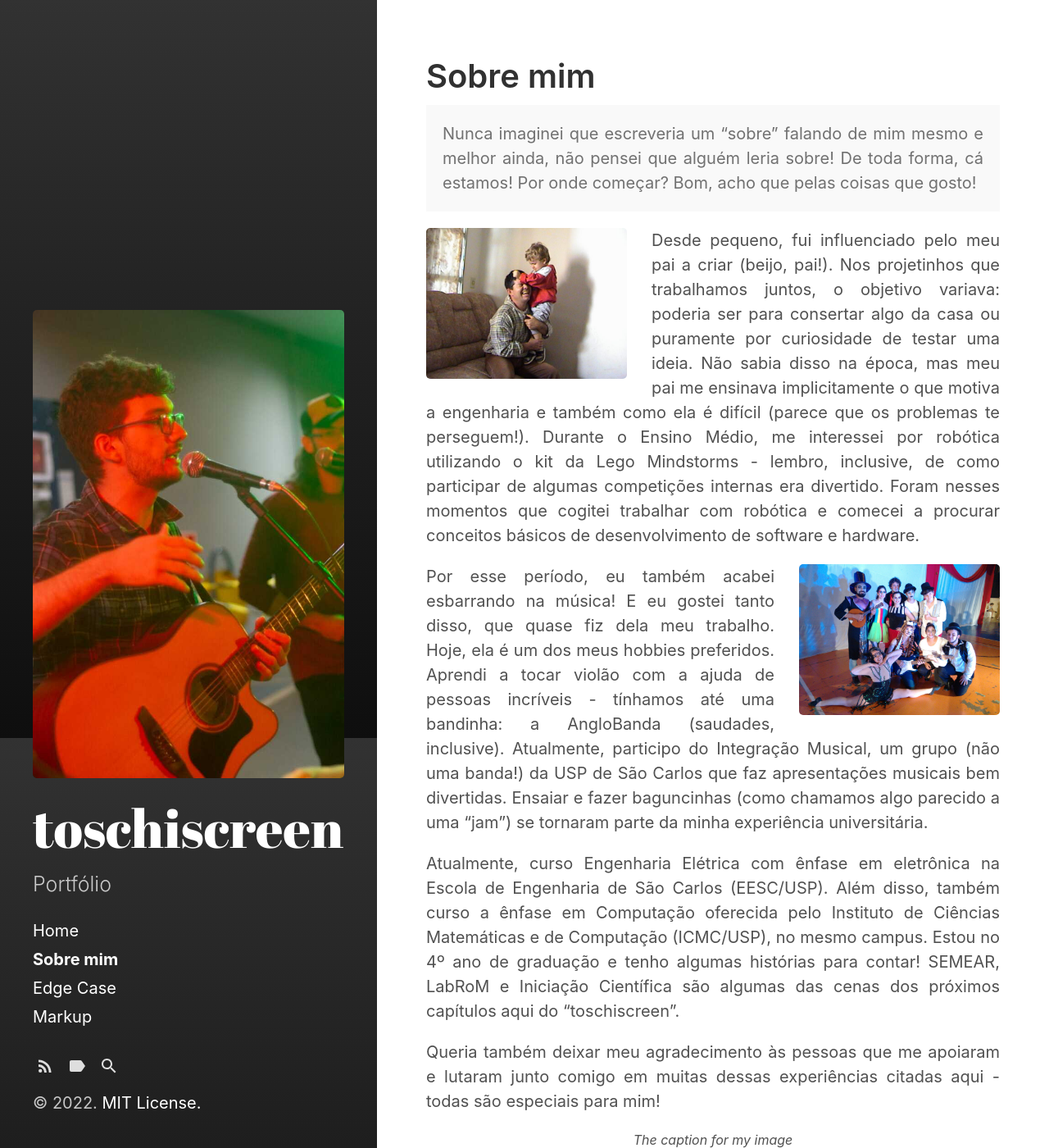
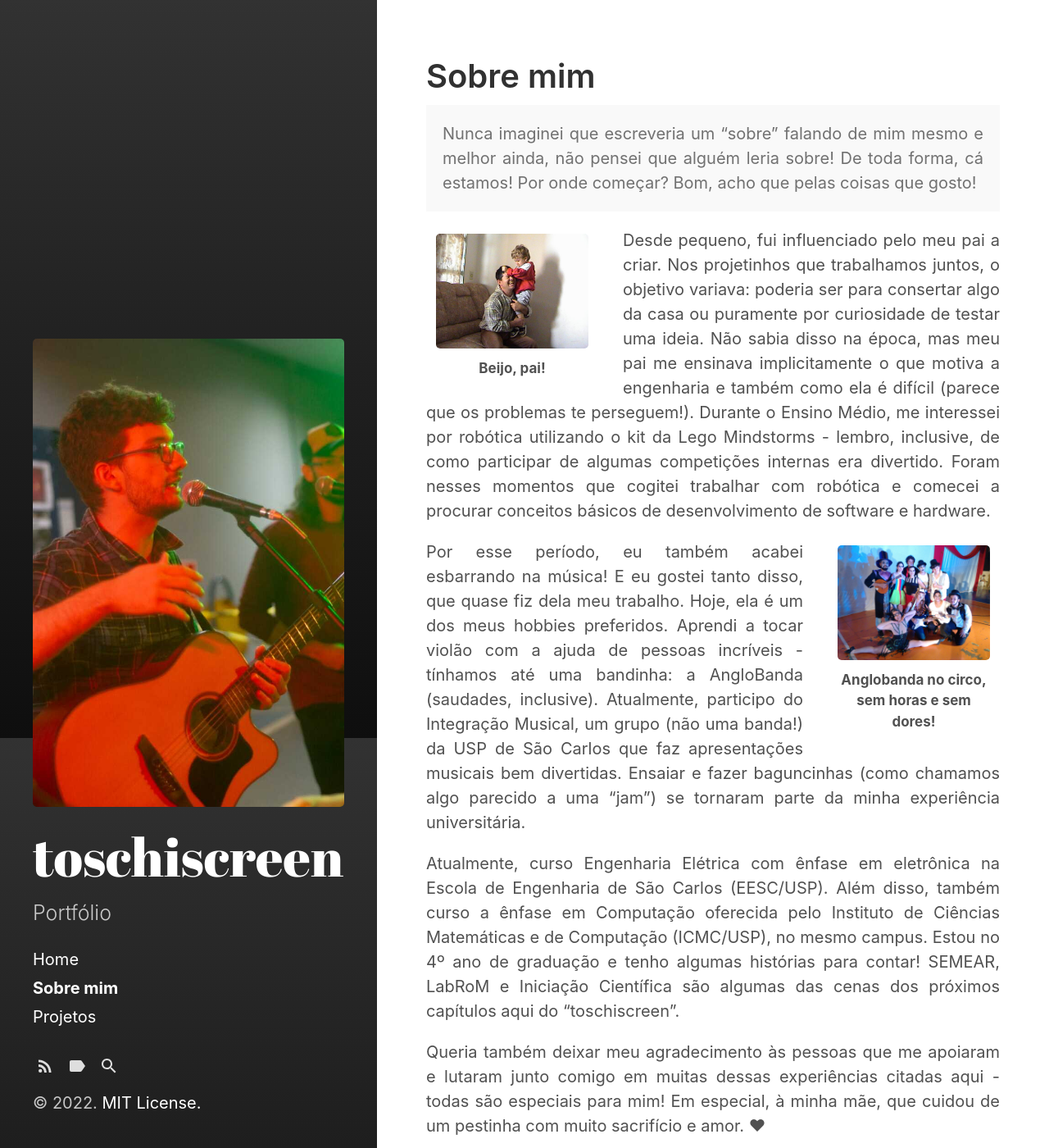
Before and after one commit to toschilt/toschilt.github.io, a Jekyll site: the page built from docs/about.md, in a window 1280 px wide and 1400 px high. Shown: the whole window at 82% size. Built offline with Jekyll 4.4.1, drawn with Linux system fonts in a browser that asks for light colours.

Commit message:
Tables now work as image caption! Also add some text to Projects section.

```diff
--- a/docs/_sass/hydeout/_base.scss
+++ b/docs/_sass/hydeout/_base.scss
@@ -57,8 +57,7 @@ img {
 }
 
 table {
-  border: 1px solid $border-color;
-  border-collapse: collapse;
+  border-style: hidden!important;
   font-size: 85%;
   margin-bottom: 1rem;
   width: 100%;
@@ -66,7 +65,7 @@ table {
 
 td,
 th {
-  border: 1px solid $border-color;
+  border: none;
   padding: 0.25rem 0.5rem;
 }
 
@@ -76,7 +75,7 @@ th {
 
 tbody tr:nth-child(odd) td,
 tbody tr:nth-child(odd) th {
-  background-color: $gray-1;
+  background-color: $body-bg;
 }
 
 button,
--- a/docs/about.md
+++ b/docs/about.md
@@ -8,17 +8,20 @@ sidebar_link: true
   Nunca imaginei que escreveria um “sobre” falando de mim mesmo e melhor ainda, não pensei que alguém leria sobre! De toda forma, cá estamos! Por onde começar? Bom, acho que pelas coisas que gosto!
 </p>
 
-![](/assets/images/about/pai.jpeg){: style="float: left; margin-right: 30px; width: 35%;"}
-Desde pequeno, fui influenciado pelo meu pai a criar (beijo, pai!). Nos projetinhos que trabalhamos juntos, o objetivo variava: poderia ser para consertar algo da casa ou puramente por curiosidade de testar uma ideia. Não sabia disso na época, mas meu pai me ensinava implicitamente o que motiva a engenharia e também como ela é difícil (parece que os problemas te perseguem!). Durante o Ensino Médio, me interessei por robótica utilizando o kit da Lego Mindstorms - lembro, inclusive, de como participar de algumas competições internas era divertido. Foram nesses momentos que cogitei trabalhar com robótica e comecei a procurar conceitos básicos de desenvolvimento de software e hardware.
-{:style="clear: left;}
+|![](/assets/images/about/pai.jpeg){: style="margin: 0 0 0rem;"}|
+|:--:|
+|<b> Beijo, pai! </b>|
+{: style="float: left; margin-top: 0px; margin-bottom: 8px; margin-right: 30px; width: 30%;"}
 
-![](/assets/images/about/anglobanda.jpg){: style="float: right; margin-left: 30px; width: 35%;"}
+Desde pequeno, fui influenciado pelo meu pai a criar. Nos projetinhos que trabalhamos juntos, o objetivo variava: poderia ser para consertar algo da casa ou puramente por curiosidade de testar uma ideia. Não sabia disso na época, mas meu pai me ensinava implicitamente o que motiva a engenharia e também como ela é difícil (parece que os problemas te perseguem!). Durante o Ensino Médio, me interessei por robótica utilizando o kit da Lego Mindstorms - lembro, inclusive, de como participar de algumas competições internas era divertido. Foram nesses momentos que cogitei trabalhar com robótica e comecei a procurar conceitos básicos de desenvolvimento de software e hardware.
+
+
+|![](/assets/images/about/anglobanda.jpg){: style="margin: 0 0 0rem;"}|
+|:--:|
+|<b> Anglobanda no circo, sem horas e sem dores! </b>|
+{: style="float: right; margin-top: 0px; margin-bottom: 8px; margin-left: 30px; width: 30%;"}
 Por esse período, eu também acabei esbarrando na música! E eu gostei tanto disso, que quase fiz dela meu trabalho. Hoje, ela é um dos meus hobbies preferidos. Aprendi a tocar violão com a ajuda de pessoas incríveis - tínhamos até uma bandinha: a AngloBanda (saudades, inclusive). Atualmente, participo do Integração Musical, um grupo (não uma banda!) da USP de São Carlos que faz apresentações musicais bem divertidas. Ensaiar e fazer baguncinhas (como chamamos algo parecido a uma “jam”) se tornaram parte da minha experiência universitária.
-{:style="clear: right;}
 
 Atualmente, curso Engenharia Elétrica com ênfase em eletrônica na Escola de Engenharia de São Carlos (EESC/USP). Além disso, também curso a ênfase em Computação oferecida pelo Instituto de Ciências Matemáticas e de Computação (ICMC/USP), no mesmo campus. Estou no 4º ano de graduação e tenho algumas histórias para contar! SEMEAR, LabRoM e Iniciação Científica são algumas das cenas dos próximos capítulos aqui do “toschiscreen”.
 
-Queria também deixar meu agradecimento às pessoas que me apoiaram e lutaram junto comigo em muitas dessas experiências citadas aqui - todas são especiais para mim!
-
-{: style="text-align: center; font-size: 0.8em; color: gray-4;"}
-*The caption for my image*
+Queria também deixar meu agradecimento às pessoas que me apoiaram e lutaram junto comigo em muitas dessas experiências citadas aqui - todas são especiais para mim! Em especial, à minha mãe, que cuidou de um pestinha com muito sacrifício e amor. &hearts;
```
Also changed, not shown: docs/category/projects.md (added, +24 -0 lines), docs/_temp/_posts/edge-case.md (renamed from docs/category/edge-case.md), docs/_temp/_posts/markup.md (renamed from docs/category/markup.md).
